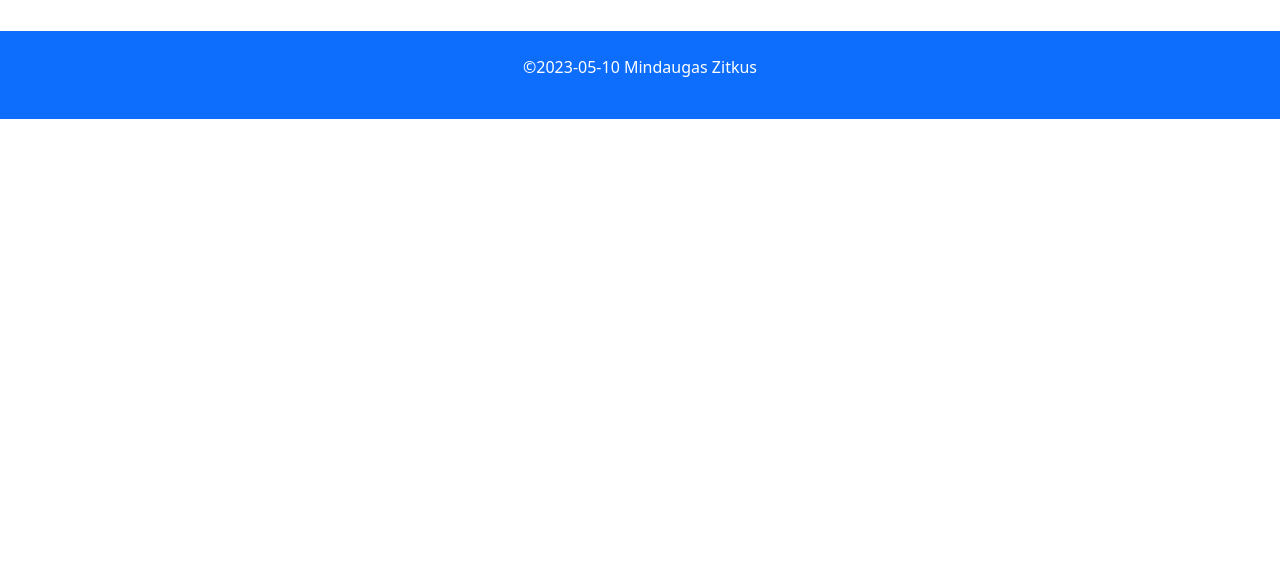
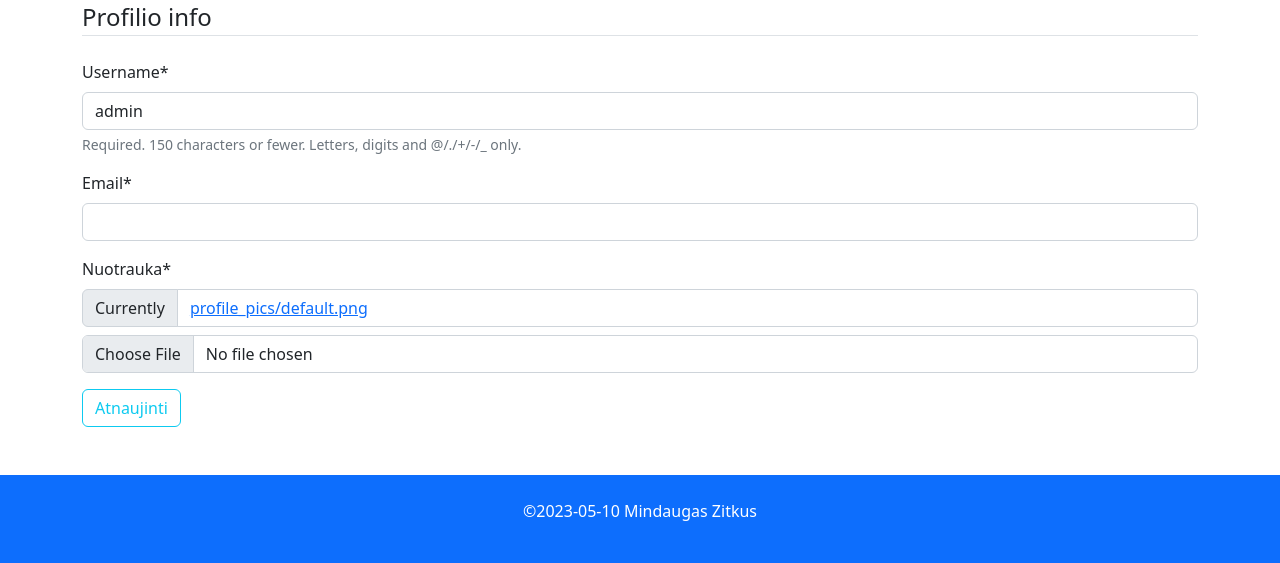
Before and after one commit to MindaugasZitkus/pythonProject_Django_Library, a Django app: page /library/profile/ in a window 1280 px wide. Shown: the part 639-1202 px from the top of the page. Before the commit the page ends 758 px from the top, so only its background shows below. Run offline with Django 4.2, Linux system fonts and the light colour scheme; a user stored in the database is signed in; data comes from the database, SQL or seed files in the repository; both versions use the stored data as it was after the commit; some libraries are stand-ins or nearby versions; grey boxes are pictures that could not be loaded.

Commit message:
43 Paskaita Django   + pridetas vartotojo ir jo profilio redagavimas frontende

```diff
--- a/mysite/library/templates/profile.html
+++ b/mysite/library/templates/profile.html
@@ -11,7 +11,17 @@
         <p class="text-secondary">{{ user.email }}</p>
     </div>
 </div>
-
+    <form method="POST" enctype="multipart/form-data">
+        {% load crispy_forms_tags %}
+        {% csrf_token %}
+        <fieldset class="form-group">
+            <legend class="border-bottom mb-4">Profilio info</legend>
+            {{ u_form|crispy }}
+            {{ p_form|crispy }}
+        </fieldset>
+        <div class="form-group">
+            <button class="btn btn-outline-info" type="submit">Atnaujinti</button>
+        </div>
     </form>
 
 </div>
--- a/mysite/mysite/settings.py
+++ b/mysite/mysite/settings.py
@@ -42,6 +42,8 @@ EMAIL_HOST_PASSWORD = EMAIL_HOST_PASSWORD
 INSTALLED_APPS = [
     'library',
     'tinymce',
+    'crispy_forms',
+    'crispy_bootstrap5',
     'django.contrib.admin',
     'django.contrib.auth',
     'django.contrib.contenttypes',
@@ -163,3 +165,5 @@ TINYMCE_DEFAULT_CONFIG = {
     'menubar': True,
     'statusbar': True,
     }
+
+CRISPY_TEMPLATE_PACK = 'bootstrap5'
--- a/requirements.txt
+++ b/requirements.txt
@@ -1,5 +1,7 @@
 asgiref==3.6.0
+crispy-bootstrap5==0.7
 Django==4.2
+django-crispy-forms==2.0
 django-tinymce==3.6.1
 Pillow==9.5.0
 sqlparse==0.4.4
```
Also changed, not shown: mysite/db.sqlite3.
